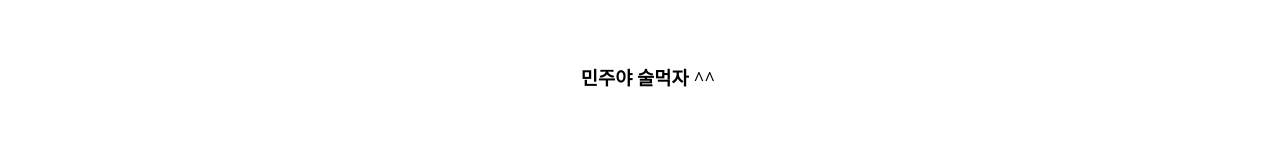
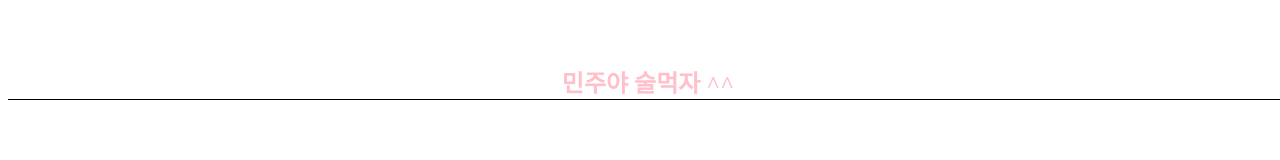
Before and after one commit to TaeWonYoon/gitPage, a plain HTML site: page mz.html in a window 1280 px wide. Drawn offline with Linux system fonts and the light colour scheme.

Commit message:
Update mz.html

```diff
--- a/mz.html
+++ b/mz.html
@@ -16,7 +16,7 @@
 
 
     <div style="text-align: center;">
-        <h3>민주야 술먹자 ^^</h3>
+        <h2 style="color:pink;border-bottom: 1px solid black;">민주야 술먹자 ^^</h2>
     </div>
 </body>
 </html>
```
